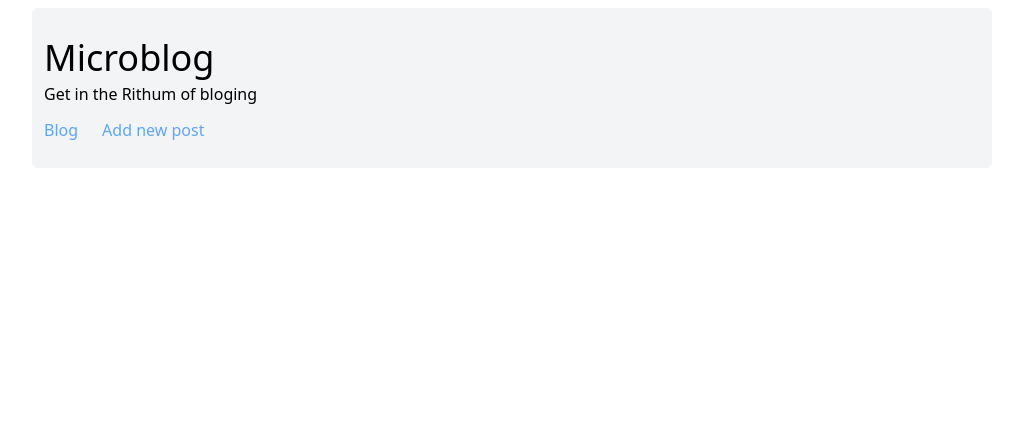
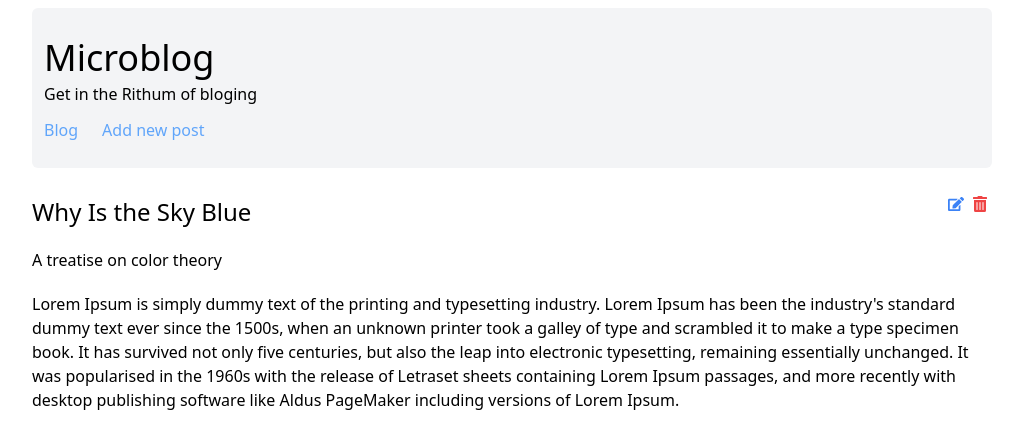
Before and after one commit to DevXard/Rect-Redux-Router-Microblog, a React (Create React App) app: page /1 in a window 1280 px wide. Shown: the top 448 px of the page, without its empty margins (128-1146 px from the left). Built offline with nearby package versions, Linux system fonts and the light colour scheme.

Commit message:
Added Post vew for individual posts

```diff
--- a/package.json
+++ b/package.json
@@ -9,6 +9,7 @@
     "@testing-library/user-event": "^12.1.10",
     "react": "^17.0.2",
     "react-dom": "^17.0.2",
+    "react-icons": "^4.2.0",
     "react-router-dom": "^5.2.0",
     "react-scripts": "4.0.3",
     "web-vitals": "^1.0.1"
--- a/src/App.js
+++ b/src/App.js
@@ -2,17 +2,22 @@ import {BrowserRouter, Route, Switch} from 'react-router-dom';
 
 import HeaderNav from './components/nav/HeaderNav';
 import Form from './components/BlogForm/Form';
+import PostVew from './components/post/PostVew';
+import PostList from './components/post/PostList';
 
-function App() {
+function App(props) {
   return (
     <>
     <BrowserRouter>
       <div className="grid justify-items-center">
         <HeaderNav />
-
+        <PostList data={props} />
       <Switch>
         <Route exact path="/new">
           <Form />
+        </Route>
+        <Route path="/:id">
+          <PostVew data={props} />
         </Route>
       </Switch>
       </div>
@@ -23,4 +28,17 @@ function App() {
   );
 }
 
+App.defaultProps = [
+  {
+    title: "Why Is the Sky Blue",
+    description: "A treatise on color theory",
+    body: "Lorem Ipsum is simply dummy text of the printing and typesetting industry. Lorem Ipsum has been the industry's standard dummy text ever since the 1500s, when an unknown printer took a galley of type and scrambled it to make a type specimen book. It has survived not only five centuries, but also the leap into electronic typesetting, remaining essentially unchanged. It was popularised in the 1960s with the release of Letraset sheets containing Lorem Ipsum passages, and more recently with desktop publishing software like Aldus PageMaker including versions of Lorem Ipsum."
+  },
+  {
+    title: "Why does the sun shine",
+    description: "An examination of phisics",
+    body: "Lorem Ipsum is simply dummy text of the printing and typesetting industry. Lorem Ipsum has been the industry's standard dummy text ever since the 1500s, when an unknown printer took a galley of type and scrambled it to make a type specimen book. It has survived not only five centuries, but also the leap into electronic typesetting, remaining essentially unchanged. It was popularised in the 1960s with the release of Letraset sheets containing Lorem Ipsum passages, and more recently with desktop publishing software like Aldus PageMaker including versions of Lorem Ipsum."
+  }
+]
+
 export default App;
--- /dev/null
+++ b/src/components/post/PostList.js
@@ -0,0 +1,11 @@
+
+const PostList = ({data}) => {
+    console.log(Array.isArray(data))
+    return(
+        <div>
+
+        </div>
+    )
+}
+
+export default PostList;
--- /dev/null
+++ b/src/components/post/PostVew.js
@@ -0,0 +1,21 @@
+import {Link} from 'react-router-dom';
+import { FaEdit, FaTrashAlt } from "react-icons/fa";
+const PostVew = ({data}) => {
+    console.log(data)
+    return (
+        <div className="bg-white  rounded-lg w-3/4">
+            <div className="flex  justify-between">
+                <h1 className="text-2xl  my-5">{data[0].title}</h1>
+                <div className=" my-5 flex flex-row">
+                <Link className="text-blue-500 mx-1" ><FaEdit /></Link>
+                <Link className="text-red-500 mx-1" ><FaTrashAlt /></Link>
+                </div>
+
+            </div>
+            <h3 className="text-base ">{data[0].description}</h3>
+            <p className="my-5 ">{data[0].body}</p>
+        </div>
+    )
+}
+
+export default PostVew
```
Also changed, not shown: 2 other files (tests, documents, lock files or other folders).
